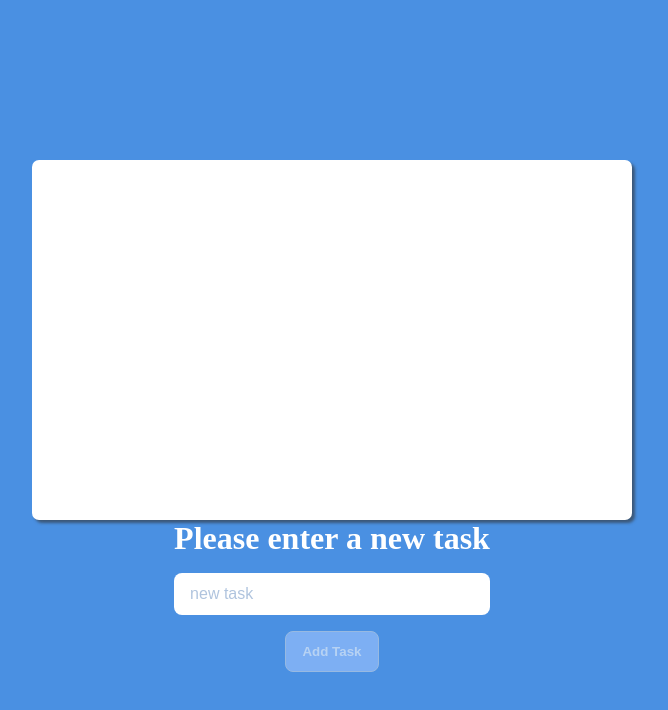
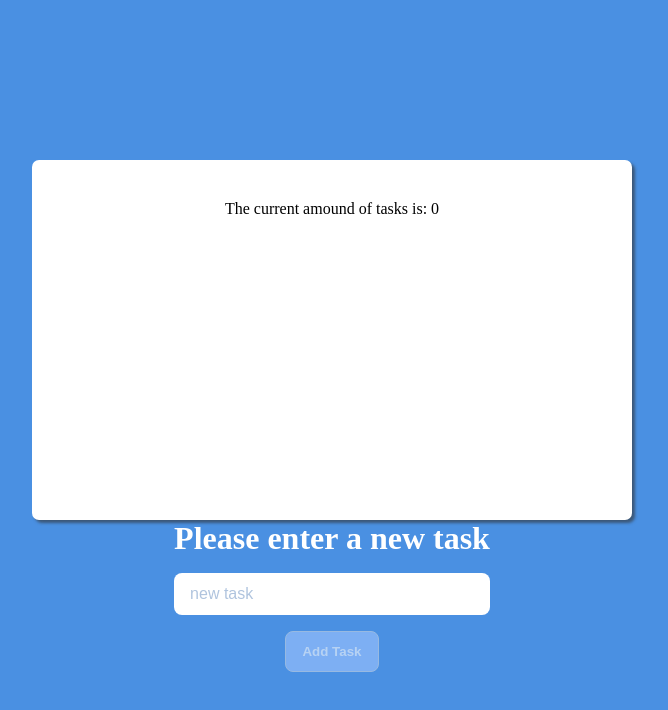
Before and after one commit to luis-pomare/task-manager, a React (Vite) app: page / in a window 1280 px wide. Shown: the top 710 px of the page, without its empty margins (308-976 px from the left). Built offline with nearby package versions, Linux system fonts and the light colour scheme.

Commit message:
Add task counter to task list

```diff
--- a/src/features/tasks/components/TaskList.jsx
+++ b/src/features/tasks/components/TaskList.jsx
@@ -3,6 +3,7 @@ import TaskItem from './TaskItem';
 function TaskList({ taskList, deleteTask }) {
   return (
     <ol id='list-container'>
+      <p>The current amound of tasks is: {taskList.length}</p>
       {taskList.map((task) => (
         <TaskItem key={task.id} task={task} deleteTask={deleteTask} />
       ))}
```
